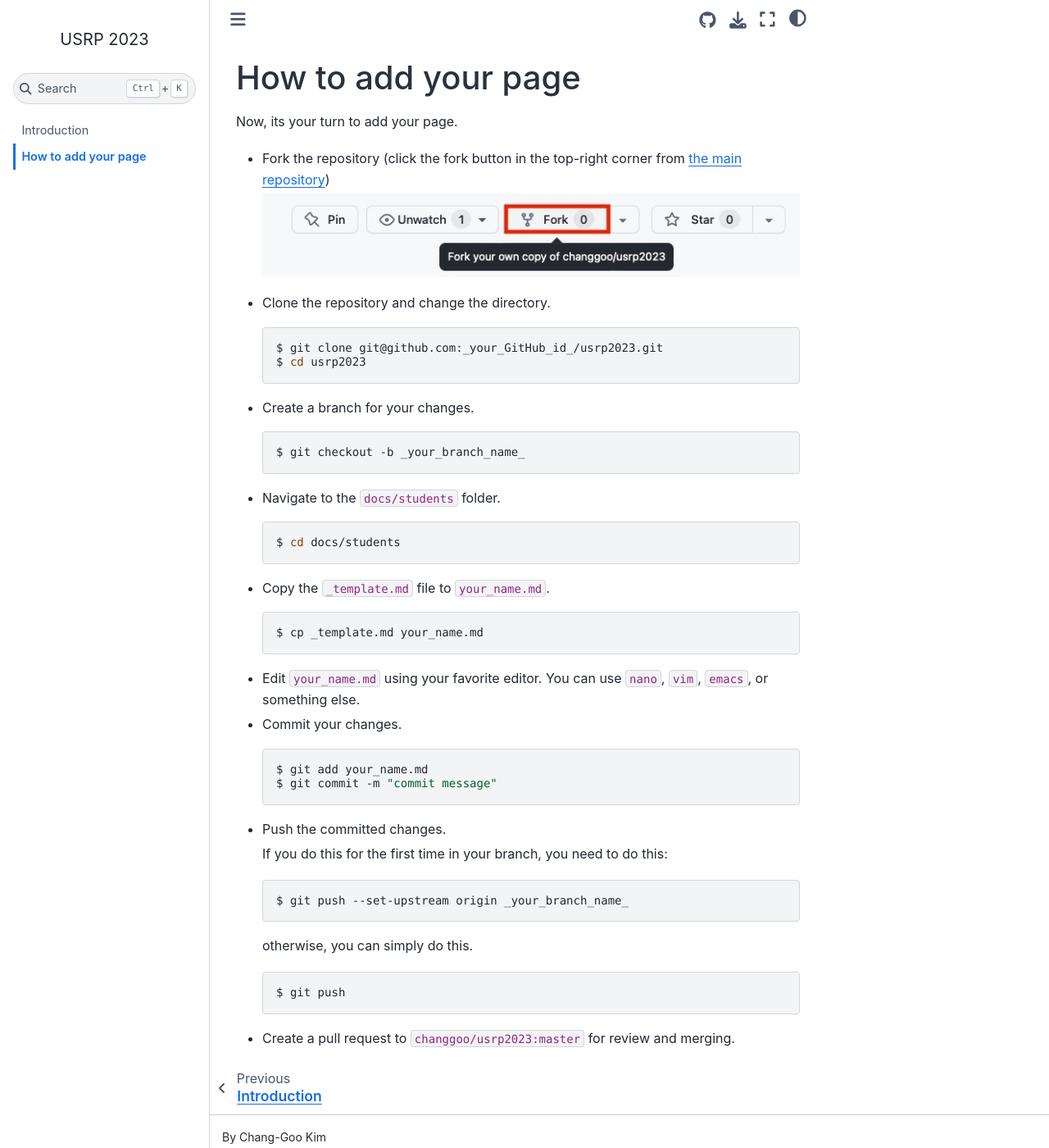
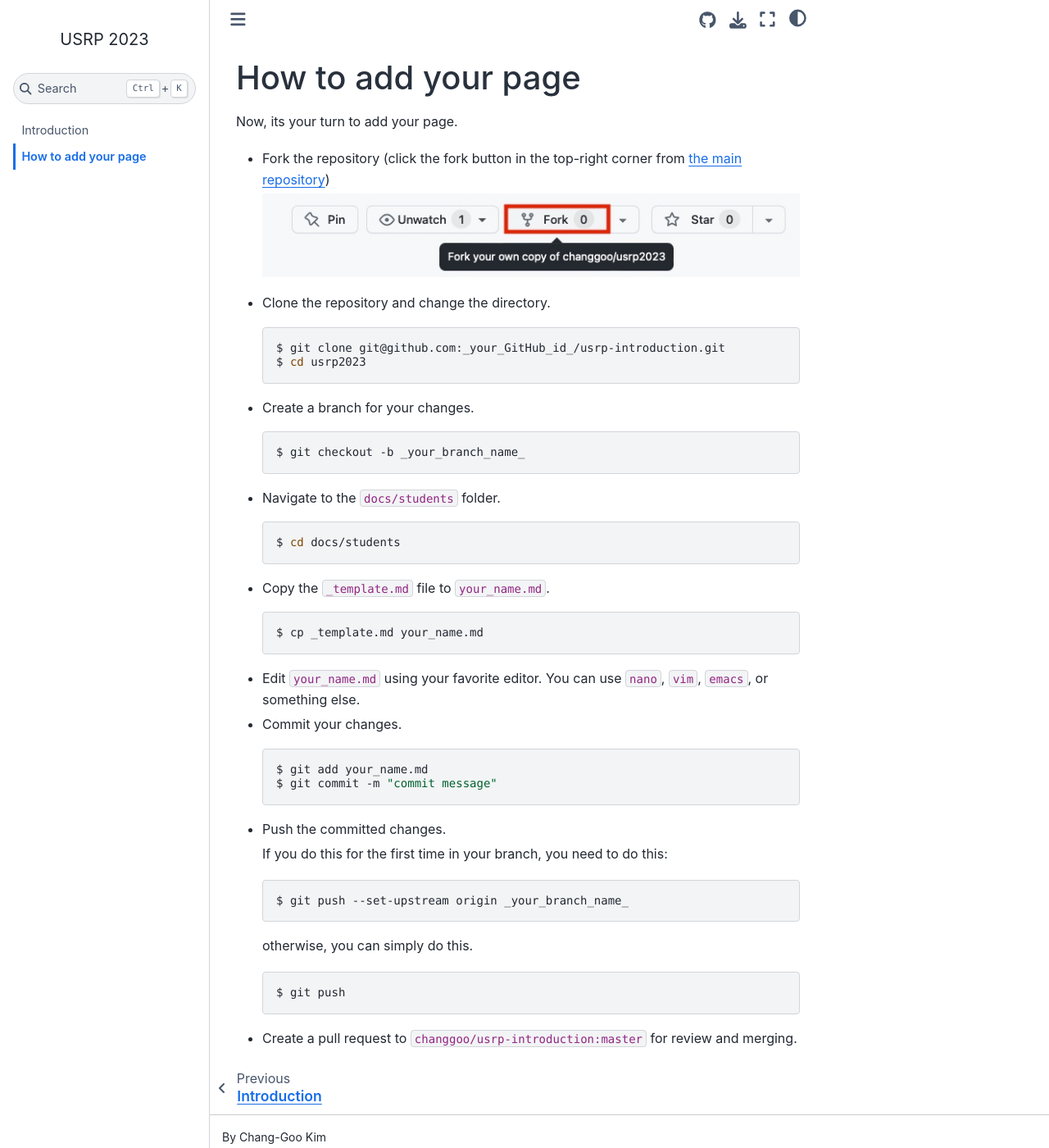
Before and after one commit to changgoo/usrp-introduction, a Jupyter Book: the page built from docs/howto.md, in a window 1280 px wide and 1400 px high. Shown: the whole window at 82% size. Built offline with Jupyter Book 1.0.4 settings and Sphinx 7.4.7 and the Sphinx Book theme 1.1.4, drawn with Linux system fonts in a browser that asks for light colours.

Commit message:
Update howto

````diff
--- a/docs/howto.md
+++ b/docs/howto.md
@@ -2,14 +2,14 @@
 
 Now, its your turn to add your page.
 
-* Fork the repository (click the fork button in the top-right corner from [the main repository](https://github.com/changgoo/usrp2023))
+* Fork the repository (click the fork button in the top-right corner from [the main repository](https://github.com/changgoo/usrp-introduction))
 
     ![fork](./fork.jpg)
 
 * Clone the repository and change the directory.
 
     ```sh
-    $ git clone git@github.com:_your_GitHub_id_/usrp2023.git
+    $ git clone git@github.com:_your_GitHub_id_/usrp-introduction.git
     $ cd usrp2023
     ```
 
@@ -54,4 +54,4 @@ Now, its your turn to add your page.
     $ git push
     ```
 
-* Create a pull request to `changgoo/usrp2023:master` for review and merging.
+* Create a pull request to `changgoo/usrp-introduction:master` for review and merging.
````
